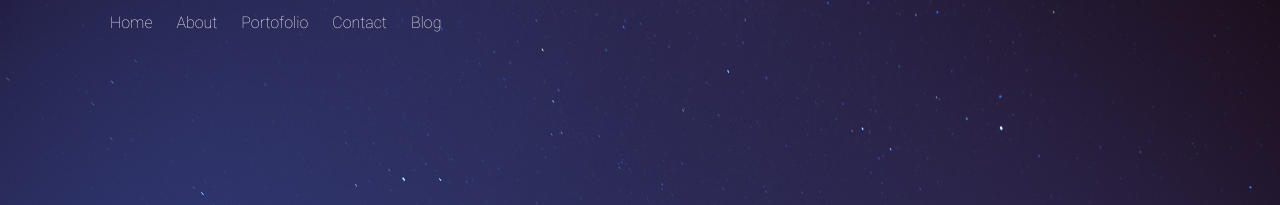
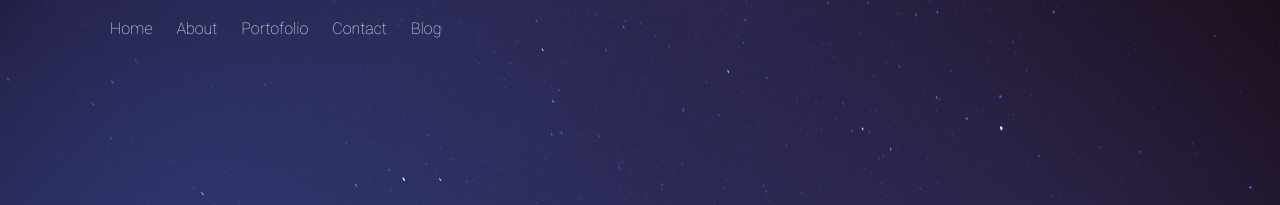
Before and after one commit to Exalice/exalice.github.io, a Jekyll site: the page built from index.html, in a window 1280 px wide. Shown: the top 205 px of the page. Built offline with Jekyll 4.4.1, drawn with Linux system fonts in a browser that asks for light colours.

Commit message:
resize v-padding

```diff
--- a/_sass/partials/_nav.scss
+++ b/_sass/partials/_nav.scss
@@ -9,7 +9,7 @@
     -webkit-transition: all 1000ms cubic-bezier(0.455, 0.03, 0.515, 0.955);
     transition:         all 1000ms cubic-bezier(0.455, 0.03, 0.515, 0.955);
       ul{
-        padding: 10px 100px 10px 100px;
+        padding: 16px 100px 16px 100px;
         margin-bottom: 0 !important;
         margin-left: 0 !important;
         @media screen and (max-width: 768px) {
@@ -47,7 +47,7 @@
     transition:         all 1000ms cubic-bezier(0.455, 0.03, 0.515, 0.955);
 
     ul{
-      padding: 10px 100px 10px 100px;
+      padding: 16px 100px 16px 100px;
       margin-bottom: 0 !important;
       margin-left: 0 !important;
       @media screen and (max-width: 768px) {
```
